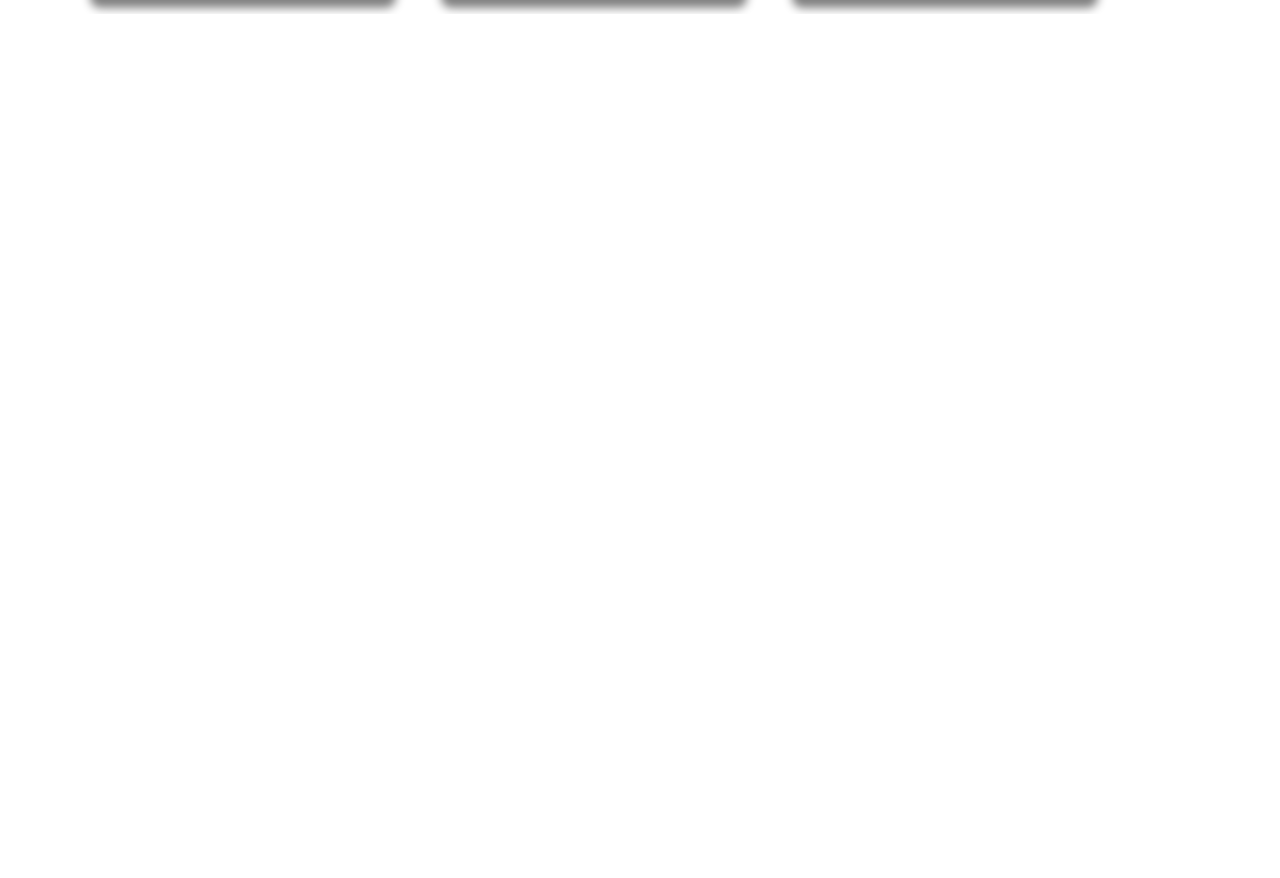
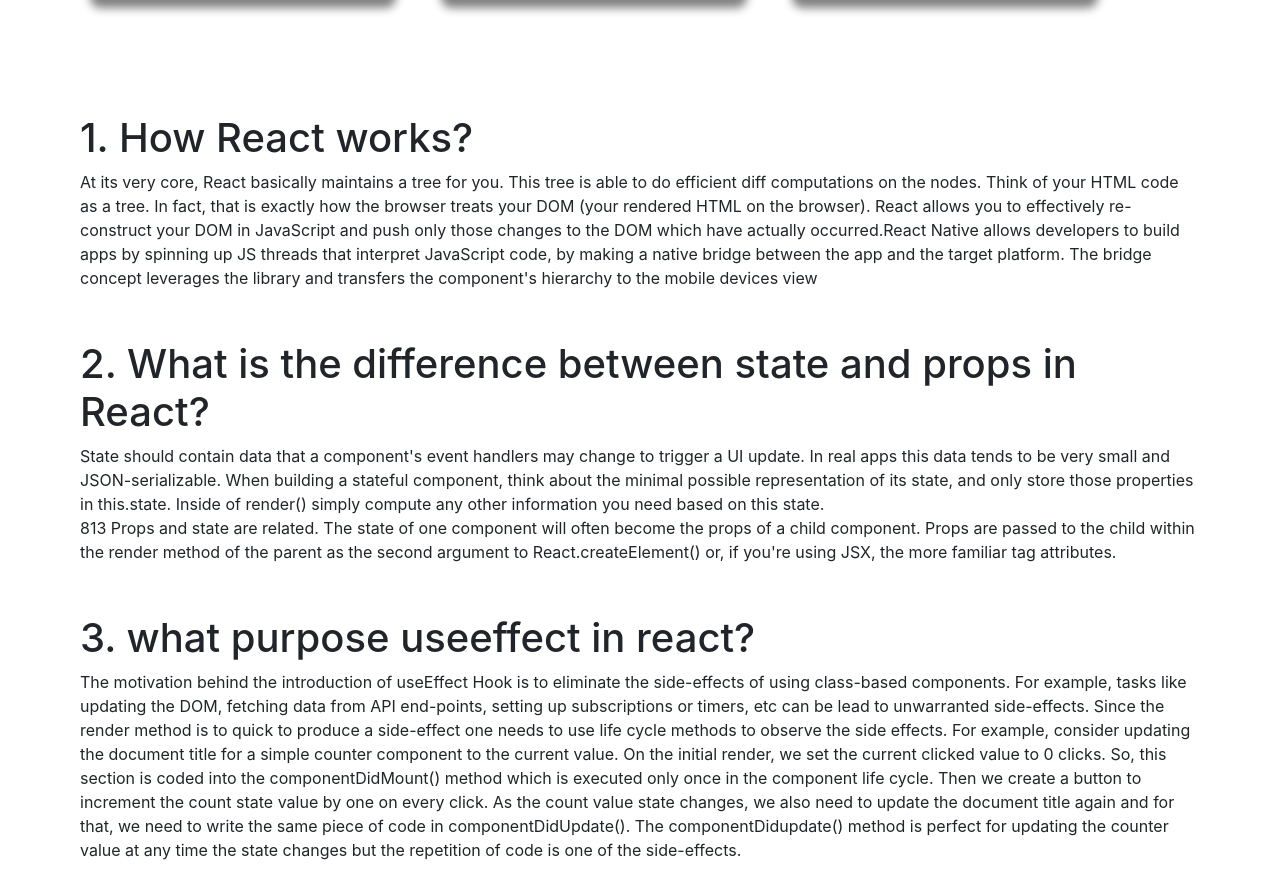
Before and after one commit to Suzon999/gym-club-a8, a React (Create React App) app: page / in a window 1280 px wide. Shown: the part 1660-2538 px from the top of the page. Before the commit the page ends 1674 px from the top, so only its background shows below. Built offline with nearby package versions, Linux system fonts and the light colour scheme.

Commit message:
question answer

```diff
--- a/src/App.js
+++ b/src/App.js
@@ -1,11 +1,13 @@
 
 import './App.css';
 import Activites from './components/Activities/Activites';
+import Question from './components/Questions/Question';
 
 function App() {
   return (
     <div >
       <Activites></Activites>
+      <Question></Question>
 
     </div>
   );
--- a/src/components/Break/Break.css
+++ b/src/components/Break/Break.css
@@ -16,7 +16,7 @@
     background-color: white;
 }
 
-.flex-button p {
+.btn-p {
     display: flex;
     justify-content: center;
     align-items: center;
--- a/src/components/Break/Break.js
+++ b/src/components/Break/Break.js
@@ -6,7 +6,7 @@ const Break = () => {
         <div className='informatin-list'>
             <h4 className='my-4'>Add A Break</h4>
             <div className='button'>
-                <button className=' flex-button'><p>10s</p></button>
+                <button className=' flex-button'><p className='btn-p'>10s</p></button>
                 <button className=' flex-button'><p>20s</p></button>
                 <button className=' flex-button'><p>30s</p></button>
                 <button className=' flex-button'><p>40s</p></button>
@@ -19,7 +19,7 @@ const Break = () => {
 
             </div>
             <button className='btn-cart mt-5'>
-                <h5 className='btn-text'>Add To Cart</h5>
+                <h5 className='btn-text'>Activity Completed</h5>
 
             </button>
         </div>
--- a/src/components/Questions/Question.css
+++ b/src/components/Questions/Question.css
@@ -0,0 +1,13 @@
+.question {
+    padding-left: 80px;
+    padding-right: 80px;
+}
+
+.question-1 {
+    margin-top: 100px;
+    margin-bottom: 50px;
+}
+
+.question-2 {
+    margin-bottom: 50px;
+}
--- a/src/components/Questions/Question.js
+++ b/src/components/Questions/Question.js
@@ -3,8 +3,22 @@ import './Question.css'
 
 const Question = () => {
     return (
-        <div>
+        <div className='question'>
+            <div className='question-1'>
+                <h1> 1. How React works?</h1>
+                <p>At its very core, React basically maintains a tree for you. This tree is able to do efficient diff computations on the nodes.
 
+                    Think of your HTML code as a tree. In fact, that is exactly how the browser treats your DOM (your rendered HTML on the browser). React allows you to effectively re-construct your DOM in JavaScript and push only those changes to the DOM which have actually occurred.React Native allows developers to build apps by spinning up JS threads that interpret JavaScript code, by making a native bridge between the app and the target platform. The bridge concept leverages the library and transfers the component's hierarchy to the mobile devices view</p>
+            </div>
+            <div className='question-2'>
+                <h1>2. What is the difference between state and props in React?</h1>
+                <p>State should contain data that a component's event handlers may change to trigger a UI update. In real apps this data tends to be very small and JSON-serializable. When building a stateful component, think about the minimal possible representation of its state, and only store those properties in this.state. Inside of render() simply compute any other information you need based on this state. <br />813
+                    Props and state are related. The state of one component will often become the props of a child component. Props are passed to the child within the render method of the parent as the second argument to React.createElement() or, if you're using JSX, the more familiar tag attributes.</p>
+            </div>
+            <div className='question-3'>
+                <h1>3. what purpose useeffect in react?</h1>
+                <p>The motivation behind the introduction of useEffect Hook is to eliminate the side-effects of using class-based components. For example, tasks like updating the DOM, fetching data from API end-points, setting up subscriptions or timers, etc can be lead to unwarranted side-effects. Since the render method is to quick to produce a side-effect one needs to use life cycle methods to observe the side effects. For example, consider updating the document title for a simple counter component to the current value. On the initial render, we set the current clicked value to 0 clicks. So, this section is coded into the componentDidMount() method which is executed only once in the component life cycle. Then we create a button to increment the count state value by one on every click. As the count value state changes, we also need to update the document title again and for that, we need to write the same piece of code in componentDidUpdate(). The componentDidupdate() method is perfect for updating the counter value at any time the state changes but the repetition of code is one of the side-effects.</p>
+            </div>
         </div>
     );
 };
```
